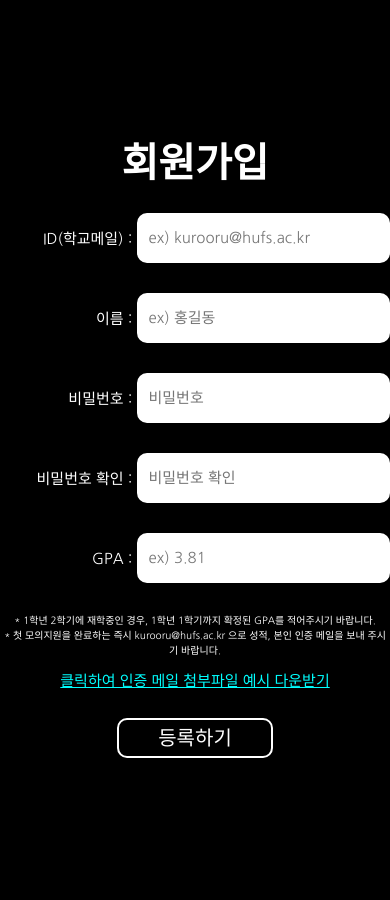
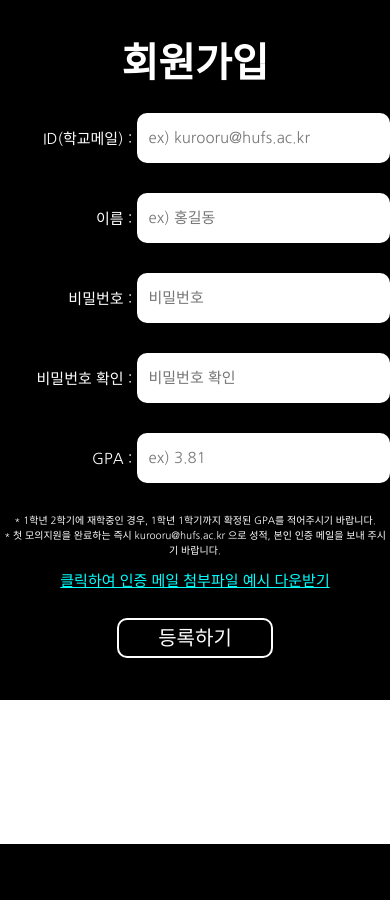
Before and after one commit to Yang-Min-Seok/Hufs_apply, a Flask app: page /signin in a window 390 px wide. After the commit the page ends 844 px from the top, so only its background shows below. Run offline with Flask 2, Linux system fonts and the light colour scheme.

Commit message:
landing, signin res template height update

```diff
--- a/static/css/Landing/intro_res.css
+++ b/static/css/Landing/intro_res.css
@@ -5,6 +5,7 @@
     }
     #intro .wrap{
         display: block;
+        height: 700px;
     }
     #intro .wrap .left{
         width:100%;
--- a/static/css/Signin/info_res.css
+++ b/static/css/Signin/info_res.css
@@ -3,7 +3,7 @@
 
     }
     #info .wrap{
-
+        height: 700px;
     }
     #info .wrap h3{
 
```
